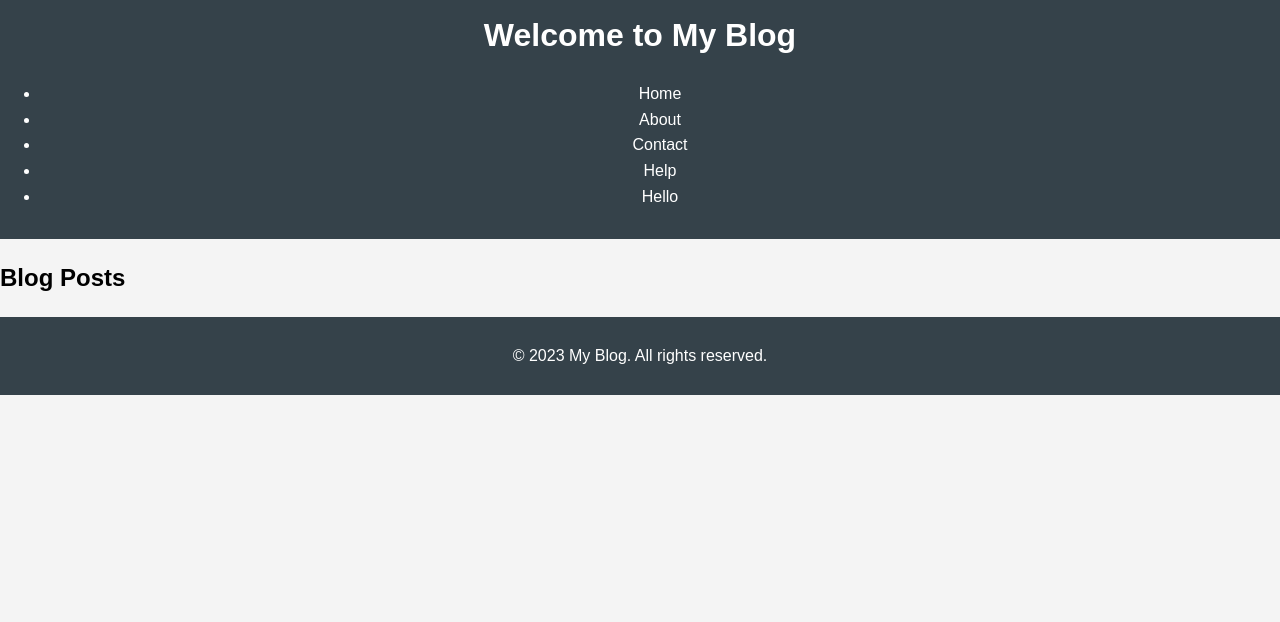
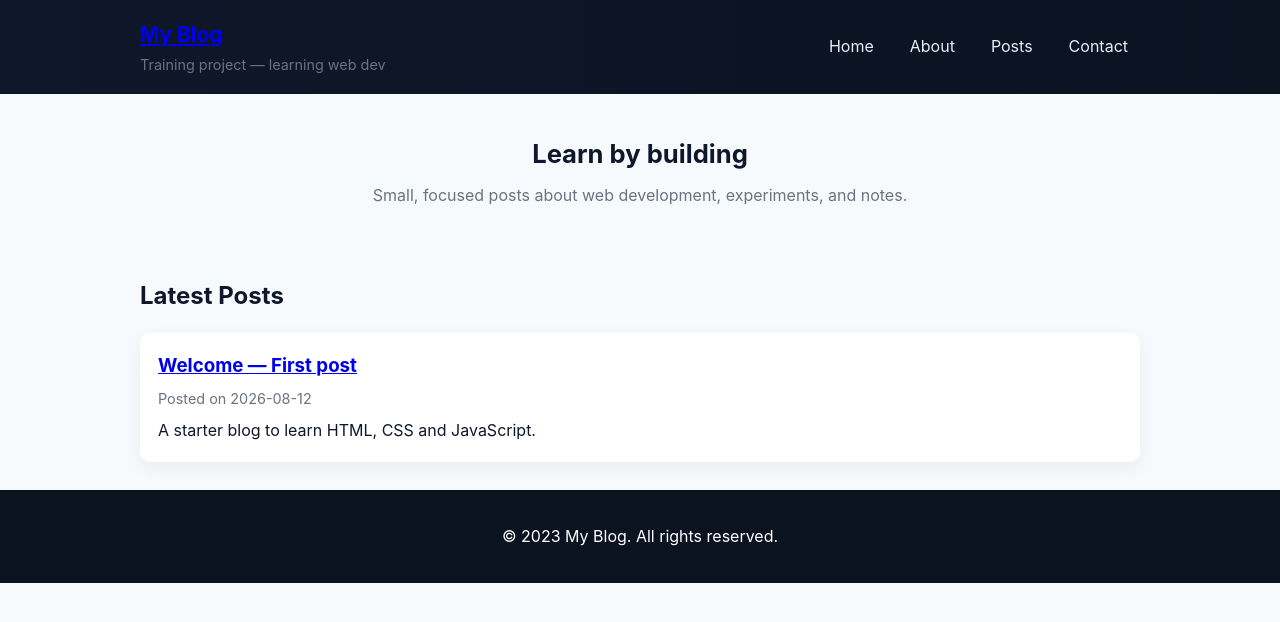
Before and after one commit to pattabiramanjanardhanam/blog-website, a plain HTML site: page index.html in a window 1280 px wide. Drawn offline with Linux system fonts and the light colour scheme.

Commit message:
Improve site layout and styling; add About and Contact pages\n\nCo-authored-by: Copilot App <223556219+Copilot@users.noreply.github.com>

```diff
--- a/index.html
+++ b/index.html
@@ -7,22 +7,37 @@
     <link rel="stylesheet" href="styles.css">
 </head>
 <body>
-    <header>
-        <h1>Welcome to My Blog</h1>
-        <nav>
-            <ul>
-                <li><a href="#home">Home</a></li>
-                <li><a href="#about">About</a></li>
-                <li><a href="#contact">Contact</a></li>
-                <li><a href="#help">Help</a></li>
-                <li><a href="#hello">Hello</a></li>
-            </ul>
-        </nav>
+    <header class="site-header">
+        <div class="container header-inner">
+            <div class="brand">
+                <a href="index.html"><h1>My Blog</h1></a>
+                <p class="tagline">Training project — learning web dev</p>
+            </div>
+            <button id="menu-toggle" aria-label="Toggle menu">☰</button>
+            <nav class="site-nav" id="site-nav">
+                <ul>
+                    <li><a href="index.html">Home</a></li>
+                    <li><a href="about.html">About</a></li>
+                    <li><a href="posts/welcome.html">Posts</a></li>
+                    <li><a href="contact.html">Contact</a></li>
+                </ul>
+            </nav>
+        </div>
     </header>
     <main>
-        <section id="posts">
-            <h2>Blog Posts</h2>
-            <!-- Blog posts will be dynamically loaded here -->
+        <section class="hero container">
+            <h2>Learn by building</h2>
+            <p>Small, focused posts about web development, experiments, and notes.</p>
+        </section>
+
+        <section id="posts" class="container posts-grid">
+            <h2>Latest Posts</h2>
+            <article class="post-preview">
+                <h3><a href="posts/welcome.html">Welcome — First post</a></h3>
+                <p class="meta">Posted on 2026-08-12</p>
+                <p>A starter blog to learn HTML, CSS and JavaScript.</p>
+            </article>
+            <!-- Add more post-preview articles here -->
         </section>
     </main>
     <footer>
--- a/script.js
+++ b/script.js
@@ -1 +1,10 @@
-// This file is intentionally left blank.
+document.addEventListener('DOMContentLoaded', function() {
+  console.log('Blog loaded');
+  const menuToggle = document.getElementById('menu-toggle');
+  const siteNav = document.getElementById('site-nav') || document.querySelector('.site-nav');
+  if (menuToggle && siteNav) {
+    menuToggle.addEventListener('click', () => {
+      siteNav.classList.toggle('open');
+    });
+  }
+});
--- a/styles.css
+++ b/styles.css
@@ -1,56 +1,108 @@
-body {
-    font-family: Arial, sans-serif;
-    line-height: 1.6;
-    margin: 0;
-    padding: 0;
-    background-color: #f4f4f4;
+:root{
+  --bg: #f7fafc;
+  --card: #ffffff;
+  --accent: #2563eb; /* blue-600 */
+  --muted: #6b7280;
+  --header: #0f172a;
 }
 
-header {
-    background: #35424a;
-    color: #ffffff;
-    padding: 10px 0;
-    text-align: center;
+*{box-sizing: border-box}
+body{
+  font-family: Inter, Arial, sans-serif;
+  line-height:1.6;
+  margin:0;
+  background:var(--bg);
+  color:var(--header);
 }
 
-h1 {
-    margin: 0;
+.container{
+  max-width:1000px;
+  margin:0 auto;
+  padding:0 16px;
 }
 
-nav {
-    margin: 20px 0;
+.site-header{
+  background:linear-gradient(90deg, #0f172a, #0b1220);
+  color:#fff;
 }
 
-nav a {
-    color: #ffffff;
-    text-decoration: none;
-    padding: 10px 15px;
+.header-inner{
+  display:flex;
+  align-items:center;
+  justify-content:space-between;
+  gap:16px;
+  padding:18px 0;
 }
 
-nav a:hover {
-    background: #e8491d;
+.brand h1{
+  margin:0;
+  font-size:1.3rem;
 }
 
-.container {
-    width: 80%;
-    margin: auto;
-    overflow: hidden;
+.brand .tagline{
+  margin:2px 0 0;
+  color:var(--muted);
+  font-size:0.9rem;
 }
 
-article {
-    background: #ffffff;
-    padding: 20px;
-    margin: 20px 0;
-    border-radius: 5px;
-    box-shadow: 0 0 10px rgba(0, 0, 0, 0.1);
+.site-nav ul{
+  list-style:none;
+  margin:0;
+  padding:0;
+  display:flex;
+  gap:12px;
 }
 
-footer {
-    text-align: center;
-    padding: 10px 0;
-    background: #35424a;
-    color: #ffffff;
-    position: relative;
-    bottom: 0;
-    width: 100%;
+.site-nav a{
+  color:#e6eef8;
+  text-decoration:none;
+  padding:8px 12px;
+  border-radius:6px;
 }
+
+.site-nav a:hover{background:rgba(255,255,255,0.06)}
+
+#menu-toggle{
+  display:none;
+  background:transparent;
+  border:0;
+  color:#e6eef8;
+  font-size:1.4rem;
+}
+
+.hero{
+  padding:40px 0;
+  text-align:center;
+}
+
+.hero h2{font-size:1.6rem;margin:0 0 8px}
+.hero p{color:var(--muted);margin:0}
+
+.posts-grid{padding:28px 0}
+.posts-grid h2{margin:0 0 18px}
+
+.post-preview{
+  background:var(--card);
+  padding:18px;
+  border-radius:10px;
+  box-shadow:0 6px 18px rgba(11,22,40,0.06);
+}
+
+.post-preview h3{margin:0 0 6px}
+.post-preview .meta{color:var(--muted);font-size:0.9rem;margin:6px 0}
+.post-preview p{margin:8px 0 0}
+
+footer{
+  text-align:center;
+  padding:18px 0;
+  color:#fff;
+  background:#0b1220;
+}
+
+@media (max-width:700px){
+  .header-inner{align-items:flex-start}
+  #menu-toggle{display:block}
+  .site-nav{display:none}
+  .site-nav.open{display:block}
+  .site-nav ul{flex-direction:column}
+}
```
Also changed, not shown: about.html (added, +38 -0 lines), contact.html (added, +38 -0 lines), posts/welcome.html (added, +26 -0 lines).
